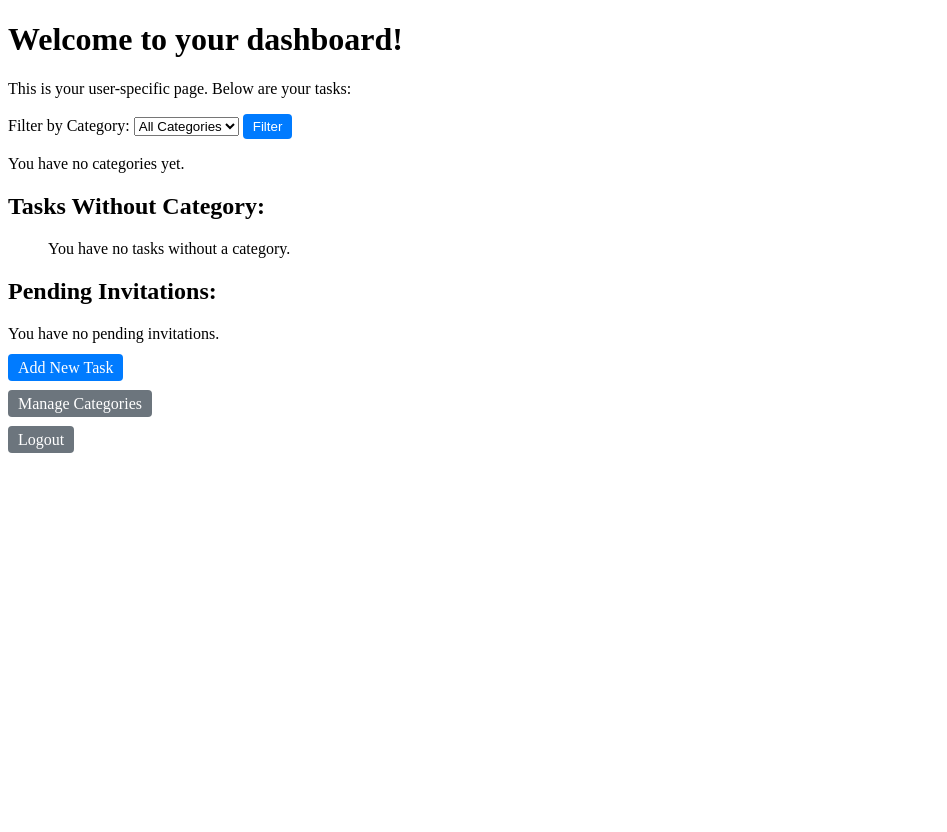
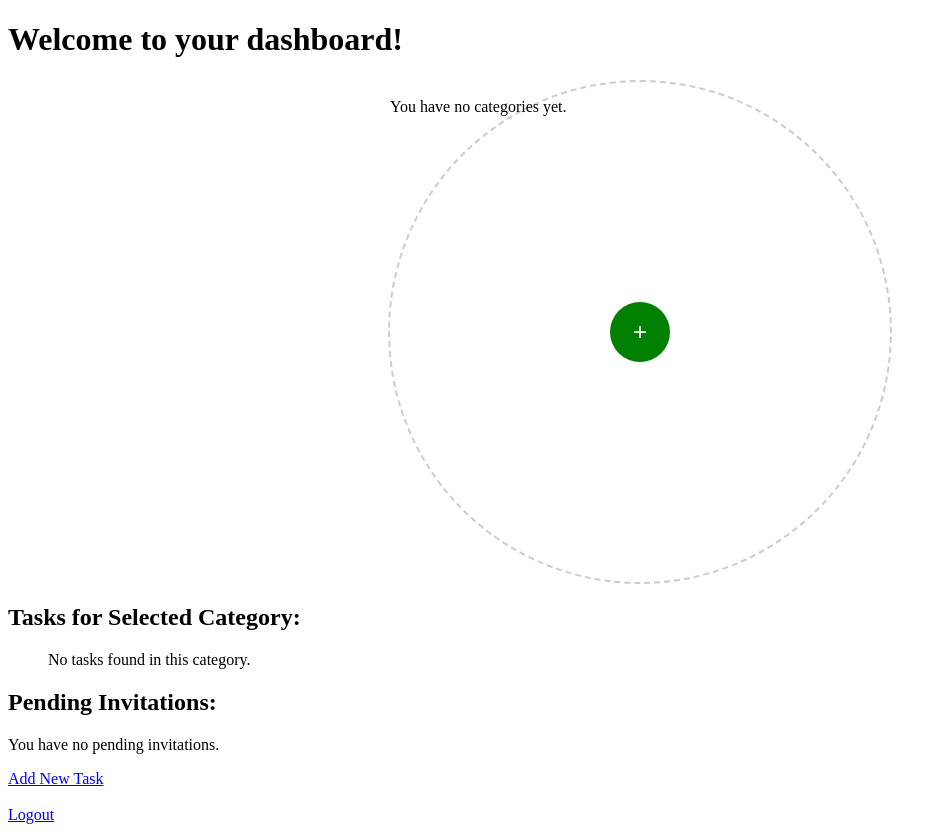
Before and after one commit to mafiaf/Project-management-tool, a Flask app: page /dashboard in a window 1280 px wide. Shown: the whole page, without its empty margins (0-947 px from the left). Before the commit the page ends 453 px from the top, so only its background shows below. Run offline with Flask 3, Linux system fonts and the light colour scheme; a user stored in the database is signed in.

Commit message:
Added circular design for categories

```diff
--- a/app/routes.py
+++ b/app/routes.py
@@ -73,10 +73,10 @@ def dashboard():
     categories = Category.query.filter_by(user_id=user_id).all()
 
     # Filter tasks based on selected category if provided, otherwise get all tasks
-    if selected_category is not None and selected_category != "":
+    if selected_category is not None:
         tasks = Task.query.filter_by(user_id=user_id, category_id=selected_category).all()
     else:
-        tasks = Task.query.filter_by(user_id=user_id).all()
+        tasks = []
 
     # Get pending invitations for the logged-in user
     invitations = TaskInvitation.query.filter_by(invitee_id=user_id, status='Pending').all()
--- a/app/static/styles.css
+++ b/app/static/styles.css
@@ -0,0 +1,44 @@
+.circular-container {
+    position: relative;  /* Needed for absolute positioning inside */
+    width: 500px;        /* Adjust width */
+    height: 500px;       /* Adjust height */
+    margin: 0 auto;      /* Center horizontally */
+    border: 2px dashed #ccc;
+    border-radius: 50%;
+}
+
+.category-node {
+    width: 100px; /* Increase size for better visibility */
+    height: 100px;
+    border-radius: 50%;
+    background-color: #007bff;
+    color: #ffffff;
+    text-align: center;
+    line-height: 100px; /* Ensure the text is vertically centered */
+    position: absolute;
+    cursor: pointer;
+    display: flex;
+    align-items: center;
+    justify-content: center;
+    z-index: 5;
+    font-size: 1em;
+}
+
+.add-category-node {
+    width: 60px;
+    height: 60px;
+    border-radius: 50%;
+    background-color: green;
+    color: white;
+    border: none;
+    cursor: pointer;
+    font-size: 1.5em;
+    position: absolute;
+    top: 50%;
+    left: 50%;
+    transform: translate(-50%, -50%);
+    z-index: 10;
+    display: flex;
+    align-items: center;
+    justify-content: center;
+}
--- a/app/templates/dashboard.html
+++ b/app/templates/dashboard.html
@@ -1,58 +1,41 @@
 <!DOCTYPE html>
 <html lang="en">
+
 <head>
     <meta charset="UTF-8">
     <meta name="viewport" content="width=device-width, initial-scale=1.0">
     <title>Dashboard</title>
     <link rel="stylesheet" href="{{ url_for('static', filename='styles.css') }}">
-    <style>
-        /* Small CSS for button improvements, change later */
-        .btn {
-            padding: 5px 10px;
-            text-decoration: none;
-            color: #fff;
-            background-color: #007bff;
-            border-radius: 4px;
-            border: none;
-            cursor: pointer;
-        }
-        .btn-danger {
-            background-color: #dc3545;
-        }
-        .btn-secondary {
-            background-color: #6c757d;
-        }
-        .category-title {
-            margin-top: 20px;
-            font-size: 1.2em;
-        }
-    </style>
 </head>
+
 <body>
     <h1>Welcome to your dashboard!</h1>
-    <p>This is your user-specific page. Below are your tasks:</p>
 
-    <!-- Section to filter tasks by category -->
-    <form method="GET" action="{{ url_for('main.dashboard') }}">
-        <label for="category_filter">Filter by Category:</label>
-        <select name="category_filter" id="category_filter">
-            <option value="">All Categories</option>
-            {% for category in categories %}
-                <option value="{{ category.id }}" {% if category.id == selected_category %}selected{% endif %}>
-                    {{ category.name }}
-                </option>
-            {% endfor %}
-        </select>
-        <input type="submit" value="Filter" class="btn">
-    </form>
-
-    <!-- Display tasks grouped by category -->
+    <!-- Circular container for category navigation -->
+    <div class="categories-column">
+        <div class="circular-container">
             {% if categories %}
                 {% for category in categories %}
-            <h2 class="category-title">{{ category.name }}</h2>
+                    <div class="category-node" data-category-id="{{ category.id }}">
+                        <a href="{{ url_for('main.dashboard', category_filter=category.id) }}" style="color: #ffffff; text-decoration: none;">{{ category.name }}</a>
+                    </div>
+                {% endfor %}
+            {% else %}
+                <p>You have no categories yet.</p>
+            {% endif %}
+            <!-- Button to add a new category, positioned at the center -->
+            <button id="add-category-btn" class="add-category-node">+</button>
+        </div>
+    </div>
+
+
+
+
+    <!-- Display tasks grouped by selected category -->
+    <h2>Tasks for Selected Category:</h2>
     <ul>
-                {% if category.tasks %}
-                    {% for task in category.tasks %}
+        {% if tasks %}
+            {% for task in tasks %}
                 <li>
                     <strong>{{ task.title }}</strong>: {{ task.description }}
                     <br>
@@ -66,35 +49,7 @@
                 </li>
             {% endfor %}
         {% else %}
-                    <li>You have no tasks in this category.</li>
-                {% endif %}
-            </ul>
-        {% endfor %}
-    {% else %}
-        <p>You have no categories yet.</p>
-    {% endif %}
-
-    <!-- Display tasks that are not categorized -->
-    <h2>Tasks Without Category:</h2>
-    <ul>
-        {% if tasks %}
-            {% for task in tasks %}
-                {% if not task.category %}
-                    <li>
-                        <strong>{{ task.title }}</strong>: {{ task.description }}
-                        <br>
-                        <!-- Links to edit, delete, share, and view comments on tasks -->
-                        <a href="{{ url_for('main.edit_task', task_id=task.id) }}" class="btn">Edit</a>
-                        <form action="{{ url_for('main.delete_task', task_id=task.id) }}" method="POST" style="display:inline;">
-                            <button type="submit" class="btn btn-danger">Delete</button>
-                        </form>
-                        <a href="{{ url_for('main.share_task', task_id=task.id) }}" class="btn btn-secondary">Share Task</a>
-                        <a href="{{ url_for('main.task_comments', task_id=task.id) }}" class="btn btn-secondary">View Comments</a>
-                    </li>
-                {% endif %}
-            {% endfor %}
-        {% else %}
-            <p>You have no tasks without a category.</p>
+            <p>No tasks found in this category.</p>
         {% endif %}
     </ul>
 
@@ -117,9 +72,28 @@
 
     <!-- Links -->
     <a href="{{ url_for('main.add_task') }}" class="btn">Add New Task</a><br><br>
+    <a href="{{ url_for('main.logout') }}" class="btn btn-secondary">Logout</a>
 
-    <a href="{{ url_for('main.categories') }}" class="btn btn-secondary">Manage Categories</a><br><br>
+    <!-- JavaScript to position nodes in a circular layout -->
+    <script src="{{ url_for('static', filename='js/circular_layout.js') }}"></script>
+<!-- JavaScript to position nodes in a circular layout -->
+<script>
+    document.addEventListener("DOMContentLoaded", function() {
+        const nodes = document.querySelectorAll('.category-node');
+        const container = document.querySelector('.circular-container');
+        const radius = container.offsetWidth / 2 - 80; // Adjust radius if needed
+        const angleStep = (2 * Math.PI) / nodes.length;
 
-    <a href="{{ url_for('main.logout') }}" class="btn btn-secondary">Logout</a>
+        nodes.forEach((node, index) => {
+            const angle = index * angleStep;
+            const x = radius * Math.cos(angle) + container.offsetWidth / 2 - node.offsetWidth / 2;
+            const y = radius * Math.sin(angle) + container.offsetHeight / 2 - node.offsetHeight / 2;
+            node.style.position = 'absolute';
+            node.style.left = `${x}px`;
+            node.style.top = `${y}px`;
+        });
+    });
+</script>
 </body>
+
 </html>
```
Also changed, not shown: app/static/circular_layout.js (added, +29 -0 lines), app/forms.py (line endings or trailing spaces), instance/site.db. Lines whose indentation alone changed are shown as unchanged.
